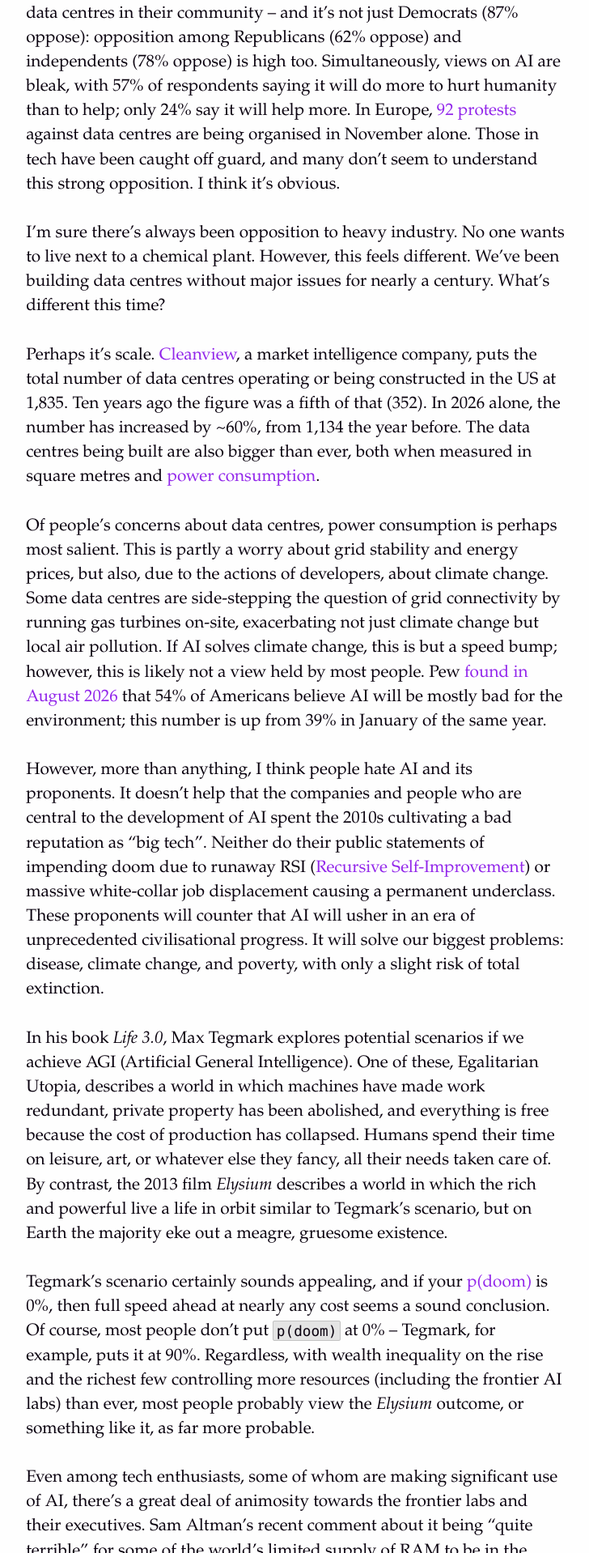
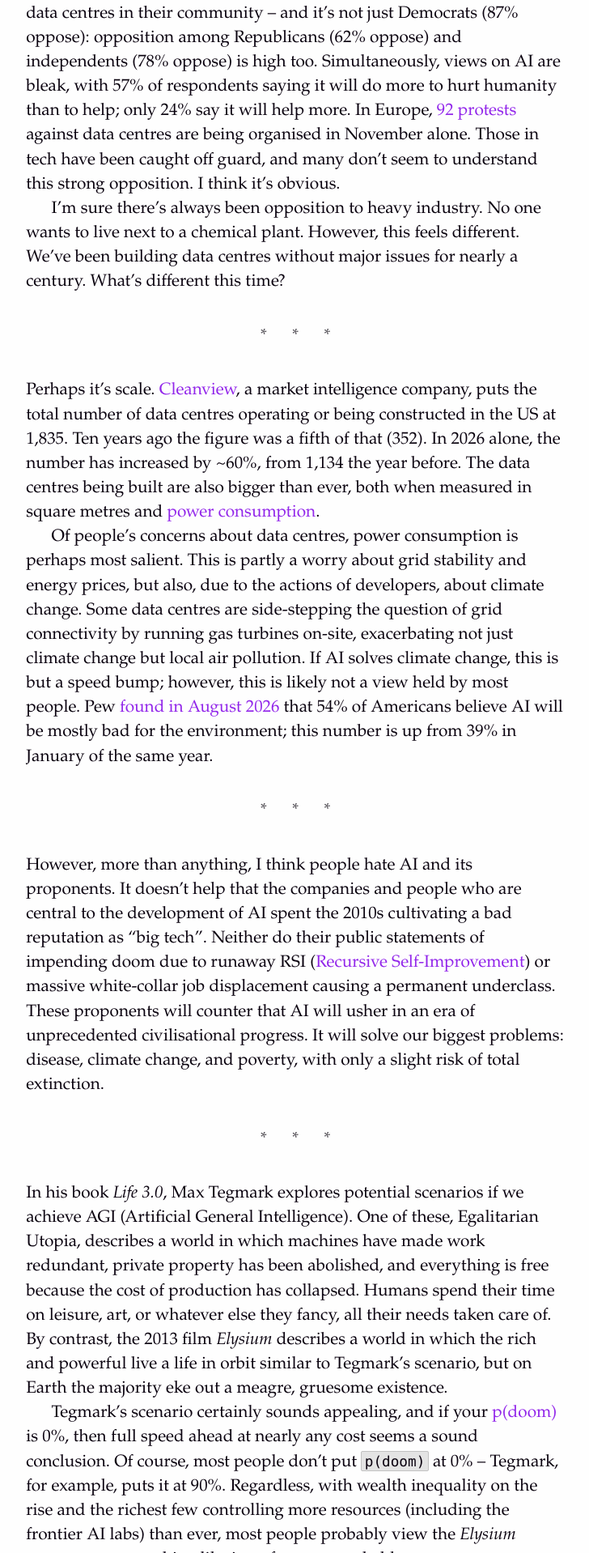
Before and after one commit to k0nserv/hugotunius.se, a Jekyll site: the page built from _posts/2026-11-14-of-course-people-hate-data-centres.md, in a window 1280 px wide. Shown: the part 459-2377 px from the top of the page at 81% size, without its empty margins (275-1003 px from the left). Built offline with Jekyll 4.4.1, drawn with Linux system fonts in a browser that asks for light colours; some of the changed text lies outside the part shown.

Commit message:
Add section breaks and indented paragraphs
Co-Authored-By: Claude Opus 5.5 <noreply@anthropic.com>

```diff
--- a/_layouts/post.html
+++ b/_layouts/post.html
@@ -7,7 +7,7 @@ layout: default
     <time class="post-time low-contrast" datetime="{{ page.date | date: '%Y-%m-%d' }}">{{page.date | date_to_string }}</time>
     <h1 class="post-title">{{page.title}}</h1>
   </header>
-  <div class="post-body">{{content}}</div>
+  <div class="post-body{% if page.indented_paragraphs %} indented-paragraphs{% endif %}">{{content}}</div>
   {% assign related_pages = page | related_pages %}
     <footer class="post-footer">
       {% if related_pages.size > 0 %}
--- a/_posts/2026-11-24-of-course-people-hate-data-centres.md
+++ b/_posts/2026-11-14-of-course-people-hate-data-centres.md
@@ -12,15 +13,23 @@ The breakout issue of 2026 has undoubtedly been data centres, more precisely opp
 
 I'm sure there's always been opposition to heavy industry. No one wants to live next to a chemical plant. However, this feels different. We've been building data centres without major issues for nearly a century. What's different this time?
 
+* * *
+
 Perhaps it's scale. [Cleanview][4], a market intelligence company, puts the total number of data centres operating or being constructed in the US at 1,835. Ten years ago the figure was a fifth of that (352). In 2026 alone, the number has increased by ~60%, from 1,134 the year before. The data centres being built are also bigger than ever, both when measured in square metres and [power consumption][9].
 
 Of people's concerns about data centres, power consumption is perhaps most salient. This is partly a worry about grid stability and energy prices, but also, due to the actions of developers, about climate change. Some data centres are side-stepping the question of grid connectivity by running gas turbines on-site, exacerbating not just climate change but local air pollution. If AI solves climate change, this is but a speed bump; however, this is likely not a view held by most people. Pew [found in August 2026][1] that 54% of Americans believe AI will be mostly bad for the environment; this number is up from 39% in January of the same year.
 
+* * *
+
 However, more than anything, I think people hate AI and its proponents. It doesn't help that the companies and people who are central to the development of AI spent the 2010s cultivating a bad reputation as "big tech". Neither do their public statements of impending doom due to runaway RSI ([Recursive Self-Improvement][5]) or massive white-collar job displacement causing a permanent underclass. These proponents will counter that AI will usher in an era of unprecedented civilisational progress. It will solve our biggest problems: disease, climate change, and poverty, with only a slight risk of total extinction.
+
+* * *
 
 In his book _Life 3.0_, Max Tegmark explores potential scenarios if we achieve AGI (Artificial General Intelligence). One of these, Egalitarian Utopia, describes a world in which machines have made work redundant, private property has been abolished, and everything is free because the cost of production has collapsed. Humans spend their time on leisure, art, or whatever else they fancy, all their needs taken care of. By contrast, the 2013 film _Elysium_ describes a world in which the rich and powerful live a life in orbit similar to Tegmark's scenario, but on Earth the majority eke out a meagre, gruesome existence.
 
 Tegmark's scenario certainly sounds appealing, and if your [p(doom)][6] is 0%, then full speed ahead at nearly any cost seems a sound conclusion. Of course, most people don't put `p(doom)` at 0% – Tegmark, for example, puts it at 90%. Regardless, with wealth inequality on the rise and the richest few controlling more resources (including the frontier AI labs) than ever, most people probably view the _Elysium_ outcome, or something like it, as far more probable.
+
+* * *
 
 Even among tech enthusiasts, some of whom are making significant use of AI, there's a great deal of animosity towards the frontier labs and their executives. Sam Altman's recent comment about it being "quite terrible" for some of the world's limited supply of RAM to be in the hands of private individuals was not appreciated in those circles. If I were in charge of marketing at OpenAI, I would push for a ban on Altman making public statements. The data centre build-out has pushed the price and availability of RAM and GPUs out of reach for enthusiasts. In recent months, many old games have been resurrected on modern hardware thanks to Opus 5.5's reverse-engineering capabilities; however, Anthropic, to the dismay of the community, has since restricted this. Many, I suspect, find it a little rich for the AI labs to lecture people on intellectual property rights, when they themselves trained their models on data with dubious provenance.
 
@@ -28,9 +37,13 @@ At least everyone's stock portfolios are up? Well, consider that only [62% of US
 
 When these data centres are proposed, the democratic process is often subverted, or at least undermined. Local politicians [bound by non-disclosure agreements][11] face the community's ire over shadowy developers and obscured end-clients. It's a bad look with parallels to another high-salience issue of 2026: [Flock cameras][10]. This further fuels antagonism against data centres and AI.
 
+* * *
+
 Thus, for the median Western person, a data centre in their local community is a glaring, loud reminder of AI. AI, which in the best case will free us from disease, labour, and suffering, but is seen as more likely to further wealth inequality and rob them of their livelihood. AI, which according to its makers has a non-zero chance of killing us all. AI, which might increase their energy prices, hasten climate change, and pollute their air and water, while reducing their property value.
 
-Neither the positive outcomes nor, obviously, the negative ones are seen as benefiting people. This at the cost of the climate, the democratic process, and a potential recession. Of course people hate data centres.
+Neither the positive outcomes nor, obviously, the negative ones are seen as benefiting people. This at the cost of the climate, the democratic process, and a potential recession.
+
+Of course people hate data centres.
 
 
 [0]: https://ballotpedia.org/Data_center-related_ballot_measures,_2026
--- a/_sass/screen.scss
+++ b/_sass/screen.scss
@@ -154,6 +154,32 @@ article {
 
   & ol li {
     list-style: decimal inside;
+  }
+
+  &.indented-paragraphs {
+    & p:has(+ p) {
+      margin-bottom: 0;
+    }
+
+    & p + p {
+      margin-top: 0;
+      text-indent: 1.5em;
+    }
+  }
+
+  & hr {
+    border: 0;
+    margin: 2lh 0;
+    text-align: center;
+
+    @include var-property(color, --text-low-contrast-color, $default-text-low-contrast-color);
+
+    &::after {
+      content: "***";
+      letter-spacing: 1.5em;
+      // Offset the trailing letter-spacing so the dinkus stays centred
+      margin-right: -1.5em;
+    }
   }
 }
 
```
Also changed, not shown: other parts of _posts/2026-11-14-of-course-people-hate-data-centres.md (+1 -0 lines).
